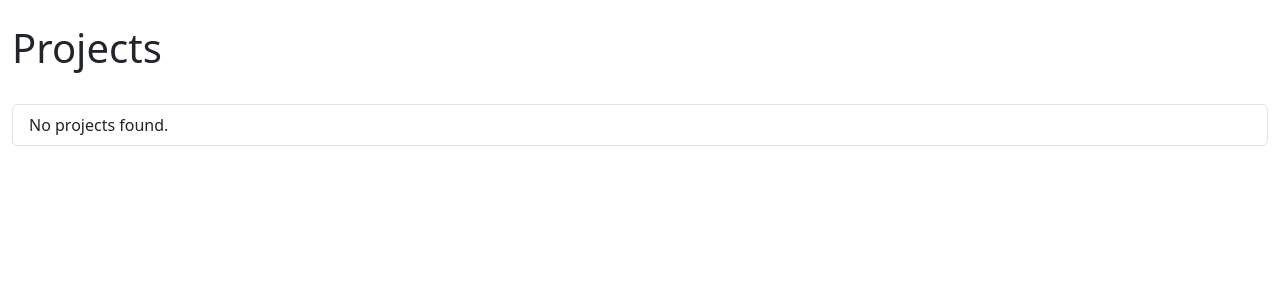
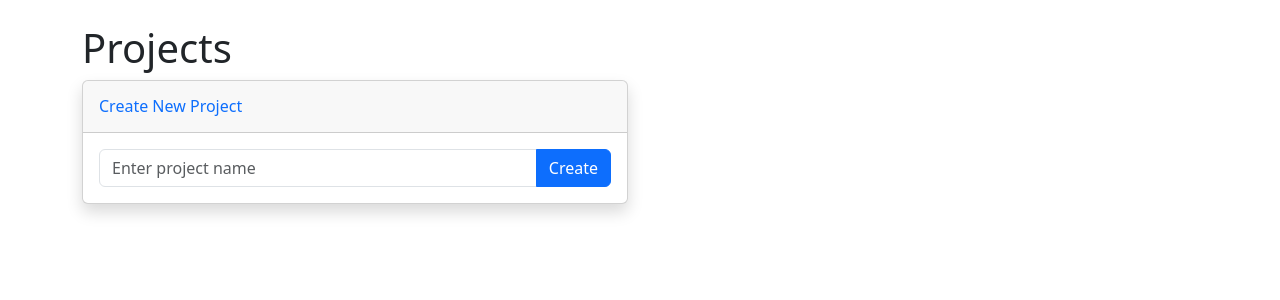
Before and after one commit to zeshaq/vm-manager, a Flask app: template templates/projects.html in a window 1280 px wide. Shown: the part 56-356 px from the top of the page. Run offline with Flask 3, Linux system fonts and the light colour scheme; the template is opened without the code that fills it, so the values that code supplies are empty; the visitor is signed in with stand-in values (Sample User, id 1).

Commit message:
project xml

```diff
--- a/app.py
+++ b/app.py
@@ -12,6 +12,7 @@ from views.setup import setup_bp
 from views.terminal import terminal_bp
 from views.host_terminal import host_terminal_bp
 from views.dashboard import dashboard_bp
+from views.projects import projects_bp
 
 from sockets import sock
 
@@ -29,6 +30,7 @@ app.register_blueprint(setup_bp)
 app.register_blueprint(terminal_bp)
 app.register_blueprint(host_terminal_bp)
 app.register_blueprint(dashboard_bp)
+app.register_blueprint(projects_bp)
 
 @app.before_request
 def before_request():
--- a/templates/projects.html
+++ b/templates/projects.html
@@ -1,25 +1,54 @@
-{% extends 'base.html' %}
+{% extends "base.html" %}
 
 {% block content %}
-    <div class="d-flex justify-content-between align-items-center mb-4">
-        <h1>Projects</h1>
+<div class="container">
+    <h1 class="mt-4">Projects</h1>
+
+    <div class="row">
+        <div class="col-md-6">
+            <div class="card shadow mb-4">
+                <div class="card-header py-3">
+                    <h6 class="m-0 font-weight-bold text-primary">Create New Project</h6>
+                </div>
+                <div class="card-body">
+                    <form action="{{ url_for('projects.create_project') }}" method="post">
+                        <div class="input-group">
+                            <input type="text" class="form-control" name="project_name" placeholder="Enter project name">
+                            <button class="btn btn-primary" type="submit">Create</button>
+                        </div>
+                    </form>
+                </div>
+            </div>
+        </div>
     </div>
 
-    <div class="list-group">
-        {% for project in projects %}
-            <div class="list-group-item d-flex justify-content-between align-items-center">
-                <a href="{{ url_for('listing.list_vms', project=project) }}" class="text-decoration-none text-dark flex-grow-1">
-                    {{ project }}
-                </a>
-                <form action="{{ url_for('listing.delete_project') }}" method="POST" class="d-inline">
-                    <input type="hidden" name="project_name" value="{{ project }}">
-                    <button type="submit" class="btn btn-danger btn-sm" onclick="return confirm('Are you sure you want to remove this project from all VMs? The VMs will not be deleted.')">
-                        Delete
-                    </button>
-                </form>
+    <div class="row">
+        {% for project, vms in projects.items() %}
+        <div class="col-lg-6 mb-4">
+            <div class="card shadow">
+                <div class="card-header py-3 d-flex flex-row align-items-center justify-content-between">
+                    <h6 class="m-0 font-weight-bold text-primary">{{ project }}</h6>
+                    <a href="{{ url_for('projects.remove_project', project_name=project) }}" class="btn btn-danger btn-sm">
+                        <i class="bi bi-trash"></i>
+                    </a>
+                </div>
+                <div class="card-body">
+                    <ul class="list-group">
+                        {% for vm in vms %}
+                        <li class="list-group-item d-flex justify-content-between align-items-center">
+                            {{ vm.name }}
+                            <a href="{{ url_for('projects.remove_from_project', project_name=project, vm_uuid=vm.uuid) }}" class="btn btn-warning btn-sm">
+                                <i class="bi bi-x-circle"></i> Remove
+                            </a>
+                        </li>
+                        {% else %}
+                        <li class="list-group-item">No VMs in this project.</li>
+                        {% endfor %}
+                    </ul>
+                </div>
             </div>
-        {% else %}
-            <div class="list-group-item">No projects found.</div>
+        </div>
         {% endfor %}
     </div>
+</div>
 {% endblock %}
--- a/views/listing.py
+++ b/views/listing.py
@@ -3,6 +3,7 @@ import xml.etree.ElementTree as ET
 from flask import Blueprint, render_template, request, redirect, url_for, Response, jsonify
 import time
 from .audit import log_event
+from . import project_utils
 
 listing_bp = Blueprint('listing', __name__)
 
@@ -198,7 +199,8 @@ def list_vms():
     finally:
         conn.close()
 
-    return render_template('list.html', vms=vms_list, project_filter=project_filter)
+    projects = project_utils.load_projects()
+    return render_template('list.html', vms=vms_list, project_filter=project_filter, projects=projects)
 
 @listing_bp.route('/projects')
 def list_projects():
```
Also changed, not shown: templates/list.html (+12 -0 lines), views/project_utils.py (added, +55 -0 lines), views/projects.py (added, +50 -0 lines), 1 other file.
